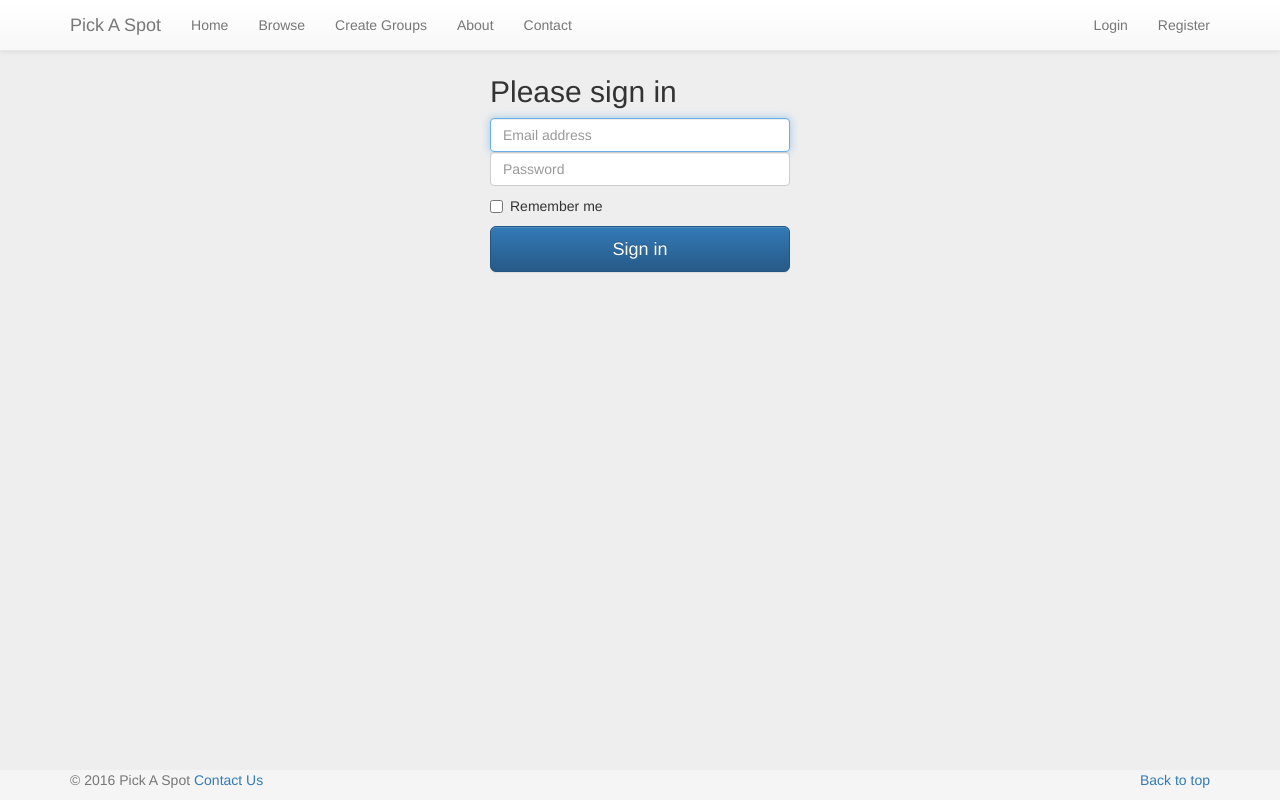
After one commit to pk400/pick-a-spot, a Django app: page /login/ in a window 1280 px wide. The commit adds this page. Run offline with Django 3.2, Linux system fonts and the light colour scheme; some libraries are stand-ins or nearby versions.

Commit message:
Added login/registration

```diff
--- a/src/app/views.py
+++ b/src/app/views.py
@@ -7,7 +7,7 @@ def home(request) :
 	}
 	return render(request, 'home.html', context)
 
-def browse(request):
+def browse(request) :
 	context = {
 		'title': 'Browse',
 		'data': [
@@ -17,3 +17,15 @@ def browse(request):
 		]
 	}
 	return render(request, 'browse.html', context)
+
+def login(request) :
+	context = {
+		'title': 'Login',
+	}
+	return render(request, 'login.html', context)
+
+def register(request) :
+	context = {
+		'title': 'Register',
+	}
+	return render(request, 'register.html', context)
--- a/src/pickaspot/urls.py
+++ b/src/pickaspot/urls.py
@@ -7,7 +7,9 @@ import app.views
 urlpatterns = [
 	url(r'^$', app.views.home, name='home'),
 	url(r'^browse/$', app.views.browse, name='browse'),
-    url(r'^admin/', admin.site.urls),
+	url(r'^login/$', app.views.login, name='login'),
+	url(r'^register/$', app.views.register, name='register'),
+	url(r'^admin/', admin.site.urls),
 ]
 
 if settings.DEBUG:
--- a/src/static/css/base.css
+++ b/src/static/css/base.css
@@ -1,3 +1,18 @@
-.content {
-	margin-top: 3%;
+body {
+	padding-top: 40px;
+	padding-bottom: 40px;
+	background-color: #eee;
 }
+
+.footer {
+	position: absolute;
+	bottom: 0;
+	width: 100%;
+	background-color: #f5f5f5;
+}
+
+.form-signin {
+	max-width: 330px;
+	padding: 15px;
+	margin: 0 auto;
+}
--- a/src/templates/base.html
+++ b/src/templates/base.html
@@ -35,11 +35,13 @@
 	<div class="container content">
 	{% block content %}
 	{% endblock %}
-		<footer>
+	</div>
+	<footer class="footer">
+		<div class="container">
 			<p class="pull-right"><a href="#">Back to top</a></p>
-			<p>&copy; 2016 Pick A Spot <a href="#">Contact Us</a></p>
-		</footer>
-	</div>
+			<p class="text-muted">&copy; 2016 Pick A Spot <a href="#">Contact Us</a></p>
+		</div>
+	</footer>
 
     <!-- Bootstrap core JavaScript
     ================================================== -->
--- /dev/null
+++ b/src/templates/login.html
@@ -0,0 +1,20 @@
+{% extends 'base.html' %}
+
+{% block title %}{{ title }}
+{% endblock %}
+
+{% block content %}
+	<form class="form-signin">
+		<h2 class="form-signin-heading">Please sign in</h2>
+		<label for="inputEmail" class="sr-only">Email address</label>
+		<input type="email" id="inputEmail" class="form-control" placeholder="Email address" required autofocus>
+		<label for="inputPassword" class="sr-only">Password</label>
+		<input type="password" id="inputPassword" class="form-control" placeholder="Password" required>
+		<div class="checkbox">
+			<label>
+				<input type="checkbox" value="remember-me"> Remember me
+			</label>
+		</div>
+        <button class="btn btn-lg btn-primary btn-block" type="submit">Sign in</button
+	</form>
+{% endblock %}
```
Also changed, not shown: src/templates/register.html (added, +20 -0 lines), 3 other files.
